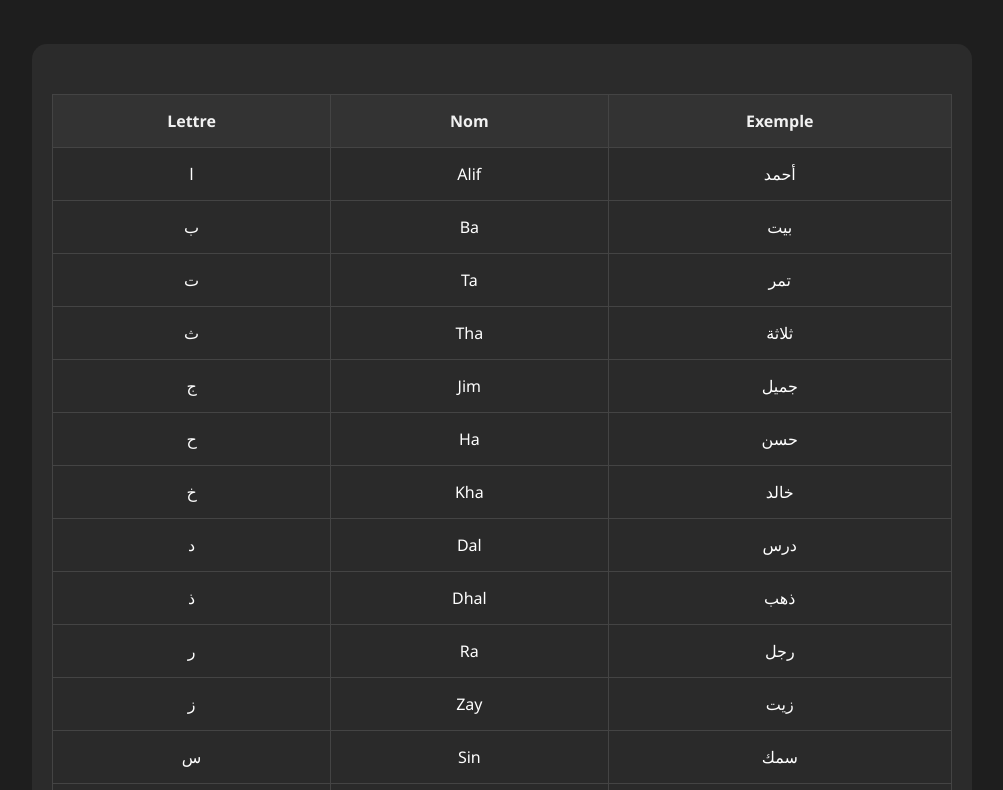
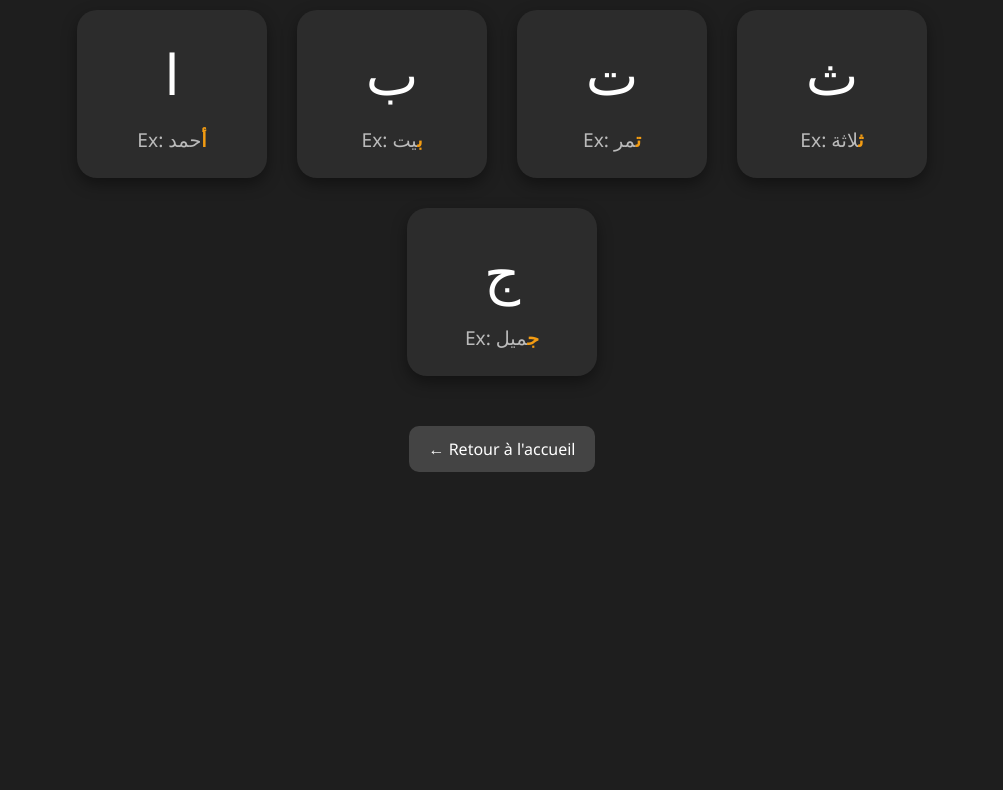
Before and after one commit to Nkidou/learn, a plain HTML site: page lettres.html in a window 1280 px wide. Shown: the part 161-951 px from the top of the page, without its empty margins (138-1141 px from the left). After the commit the page ends 800 px from the top, so only its background shows below. Drawn offline with Linux system fonts and the light colour scheme.

Commit message:
Update lettres.html

```diff
--- a/lettres.html
+++ b/lettres.html
@@ -1,73 +1,73 @@
 <!DOCTYPE html>
 <html lang="fr">
 <head>
-  <meta charset="UTF-8" />
-  <meta name="viewport" content="width=device-width, initial-scale=1.0" />
+  <meta charset="UTF-8">
+  <meta name="viewport" content="width=device-width, initial-scale=1.0">
   <title>Lettres arabes</title>
   <style>
     body {
       margin: 0;
-      padding: 0;
       font-family: 'Segoe UI', sans-serif;
       background-color: #1e1e1e;
       color: #fff;
+      padding: 40px 20px;
       text-align: center;
     }
 
     h1 {
-      font-size: 3rem;
-      margin-top: 80px;
-      color: #fefefe;
+      font-size: 2.8rem;
+      margin-bottom: 40px;
     }
 
-    .container {
-      max-width: 900px;
-      margin: 60px auto;
-      padding: 20px;
-      background-color: #2b2b2b;
-      border-radius: 15px;
+    .grille-lettres {
+      display: flex;
+      flex-wrap: wrap;
+      justify-content: center;
+      gap: 30px;
+      max-width: 1000px;
+      margin: auto;
     }
 
-    table {
-      width: 100%;
-      border-collapse: collapse;
-      margin-top: 30px;
+    .lettre-card {
+      background-color: #2c2c2c;
+      border-radius: 20px;
+      width: 160px;
+      padding: 25px 15px;
+      box-shadow: 0 6px 15px rgba(0, 0, 0, 0.4);
+      transition: transform 0.3s ease;
     }
 
-    th, td {
-      padding: 15px;
-      border: 1px solid #444;
+    .lettre-card:hover {
+      transform: scale(1.05);
     }
 
-    th {
-      background-color: #333;
-      color: #f1f1f1;
+    .lettre {
+      font-size: 3.5rem;
+      margin-bottom: 15px;
     }
 
-    td {
-      background-color: #2a2a2a;
+    .exemple {
+      font-size: 1.2rem;
+      color: #bbb;
+    }
+
+    .exemple .highlight {
+      color: #f39c12;
+      font-weight: bold;
     }
 
     a {
       display: inline-block;
-      margin-top: 40px;
-      color: #ffffff;
-      text-decoration: none;
-      font-size: 1rem;
+      margin-top: 50px;
+      color: #fff;
       background-color: #444;
       padding: 12px 20px;
       border-radius: 10px;
-      transition: background 0.3s;
+      text-decoration: none;
     }
 
     a:hover {
       background-color: #666;
-    }
-
-    footer {
-      margin-top: 60px;
-      font-size: 0.85rem;
-      color: #aaa;
     }
   </style>
 </head>
@@ -75,53 +75,38 @@
 
   <h1>📖 Lettres arabes</h1>
 
-  <div class="container">
-    <table>
-      <thead>
-        <tr>
-          <th>Lettre</th>
-          <th>Nom</th>
-          <th>Exemple</th>
-        </tr>
-      </thead>
-      <tbody>
-        <tr><td>ا</td><td>Alif</td><td>أحمد</td></tr>
-        <tr><td>ب</td><td>Ba</td><td>بيت</td></tr>
-        <tr><td>ت</td><td>Ta</td><td>تمر</td></tr>
-        <tr><td>ث</td><td>Tha</td><td>ثلاثة</td></tr>
-        <tr><td>ج</td><td>Jim</td><td>جميل</td></tr>
-        <tr><td>ح</td><td>Ha</td><td>حسن</td></tr>
-        <tr><td>خ</td><td>Kha</td><td>خالد</td></tr>
-        <tr><td>د</td><td>Dal</td><td>درس</td></tr>
-        <tr><td>ذ</td><td>Dhal</td><td>ذهب</td></tr>
-        <tr><td>ر</td><td>Ra</td><td>رجل</td></tr>
-        <tr><td>ز</td><td>Zay</td><td>زيت</td></tr>
-        <tr><td>س</td><td>Sin</td><td>سمك</td></tr>
-        <tr><td>ش</td><td>Shin</td><td>شمس</td></tr>
-        <tr><td>ص</td><td>Sad</td><td>صبر</td></tr>
-        <tr><td>ض</td><td>Dad</td><td>ضوء</td></tr>
-        <tr><td>ط</td><td>Taʼ</td><td>طعام</td></tr>
-        <tr><td>ظ</td><td>Zaʼ</td><td>ظرف</td></tr>
-        <tr><td>ع</td><td>ʿAyn</td><td>عين</td></tr>
-        <tr><td>غ</td><td>Ghayn</td><td>غابة</td></tr>
-        <tr><td>ف</td><td>Fa</td><td>فم</td></tr>
-        <tr><td>ق</td><td>Qaf</td><td>قلم</td></tr>
-        <tr><td>ك</td><td>Kaf</td><td>كتاب</td></tr>
-        <tr><td>ل</td><td>Lam</td><td>ليل</td></tr>
-        <tr><td>م</td><td>Mim</td><td>ماء</td></tr>
-        <tr><td>ن</td><td>Nun</td><td>نار</td></tr>
-        <tr><td>هـ</td><td>Haʼ</td><td>هواء</td></tr>
-        <tr><td>و</td><td>Waw</td><td>ولد</td></tr>
-        <tr><td>ي</td><td>Ya</td><td>يد</td></tr>
-      </tbody>
-    </table>
+  <div class="grille-lettres">
+
+    <div class="lettre-card">
+      <div class="lettre">ا</div>
+      <div class="exemple">Ex: <span class="highlight">أ</span>حمد</div>
+    </div>
+
+    <div class="lettre-card">
+      <div class="lettre">ب</div>
+      <div class="exemple">Ex: <span class="highlight">ب</span>يت</div>
+    </div>
+
+    <div class="lettre-card">
+      <div class="lettre">ت</div>
+      <div class="exemple">Ex: <span class="highlight">ت</span>مر</div>
+    </div>
+
+    <div class="lettre-card">
+      <div class="lettre">ث</div>
+      <div class="exemple">Ex: <span class="highlight">ث</span>لاثة</div>
+    </div>
+
+    <div class="lettre-card">
+      <div class="lettre">ج</div>
+      <div class="exemple">Ex: <span class="highlight">ج</span>ميل</div>
+    </div>
+
+    <!-- Tu peux continuer avec les autres lettres... -->
+
   </div>
 
   <a href="index.html">← Retour à l'accueil</a>
 
-  <footer>
-    © 2025 - Site éducatif par Nkidou
-  </footer>
-
 </body>
 </html>
```
